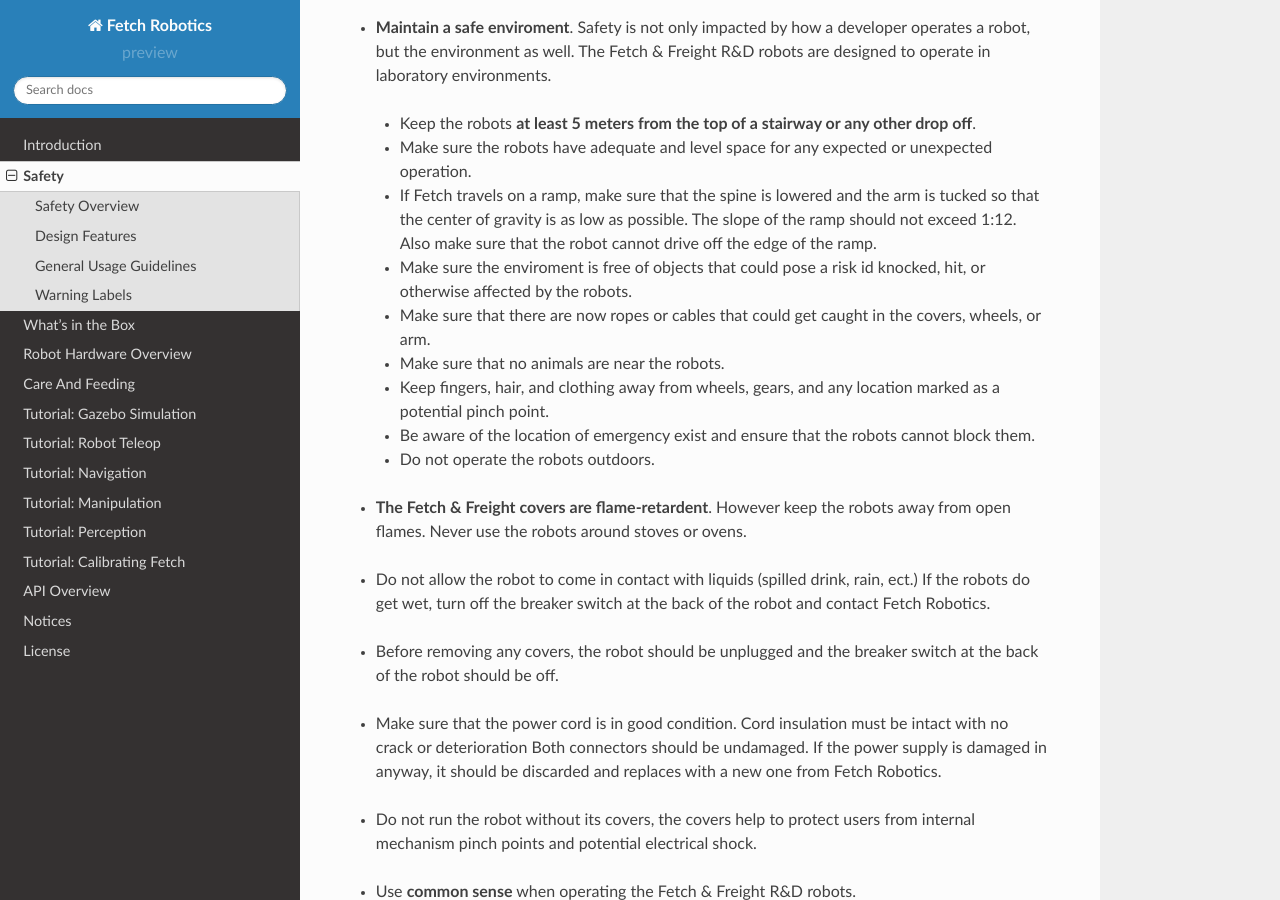
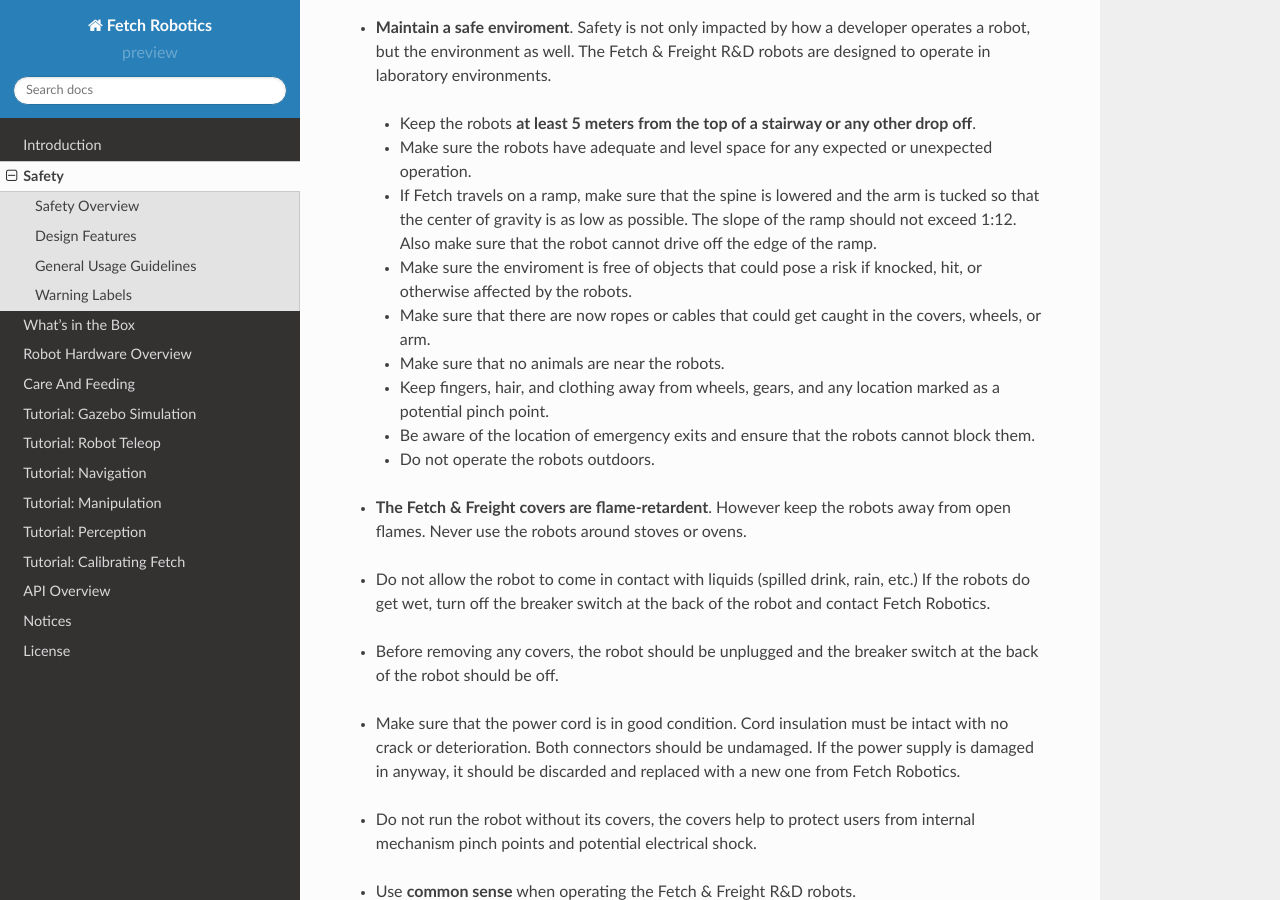
Before and after one commit to fetchrobotics/docs, a Sphinx documentation site: the page built from source/safety.rst, in a window 1280 px wide and 900 px high, scrolled down 1416 px. Built offline with Sphinx 7.4.7 and the Read the Docs theme 2.0.0, drawn with Linux system fonts in a browser that asks for light colours; some of the changed text lies outside the part shown.

Commit message:
fixed spell errors

```diff
--- a/source/safety.rst
+++ b/source/safety.rst
@@ -70,23 +70,23 @@
  - Keep the robots **at least 5 meters from the top of a stairway or any other drop off**.
  - Make sure the robots have adequate and level space for any expected or unexpected operation.
  - If Fetch travels on a ramp, make sure that the spine is lowered and the arm is tucked so that the center of gravity is as low as possible. The slope of the ramp should not exceed 1:12. Also make sure that the robot cannot drive off the edge of the ramp.
- - Make sure the enviroment is free of objects that could pose a risk id knocked, hit, or otherwise affected by the robots.
+ - Make sure the enviroment is free of objects that could pose a risk if knocked, hit, or otherwise affected by the robots.
  - Make sure that there are now ropes or cables that could get caught in the covers, wheels, or arm.
  - Make sure that no animals are near the robots.
  - Keep fingers, hair, and clothing away from wheels, gears, and any location marked as a potential pinch point.
- - Be aware of the location of emergency exist and ensure that the robots cannot block them.
+ - Be aware of the location of emergency exits and ensure that the robots cannot block them.
  - Do not operate the robots outdoors.
 
 * **The Fetch & Freight covers are flame-retardent**. However keep the robots away from open flames. Never use the robots around stoves or ovens.
 \
 
-* Do not allow the robot to come in contact with liquids (spilled drink, rain, ect.) If the robots do get wet, turn off the breaker switch at the back of the robot and contact Fetch Robotics.
+* Do not allow the robot to come in contact with liquids (spilled drink, rain, etc.) If the robots do get wet, turn off the breaker switch at the back of the robot and contact Fetch Robotics.
 \
 
 * Before removing any covers, the robot should be unplugged and the breaker switch at the back of the robot should be off.
 \
 
-* Make sure that the power cord is in good condition. Cord insulation must be intact with no crack or deterioration Both connectors should be undamaged. If the power supply is damaged in anyway, it should be discarded and replaces with a new one from Fetch Robotics.
+* Make sure that the power cord is in good condition. Cord insulation must be intact with no crack or deterioration. Both connectors should be undamaged. If the power supply is damaged in anyway, it should be discarded and replaced with a new one from Fetch Robotics.
 \
 
 * Do not run the robot without its covers, the covers help to protect users from internal mechanism pinch points and potential electrical shock.
```
Also changed, not shown: other parts of source/safety.rst (+1 -1 lines).
